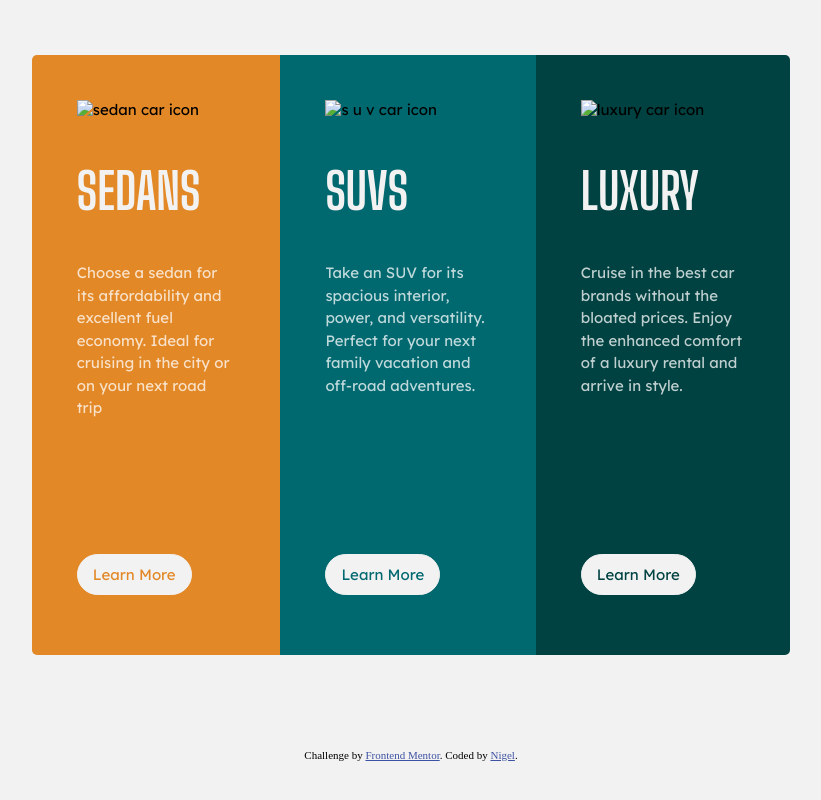
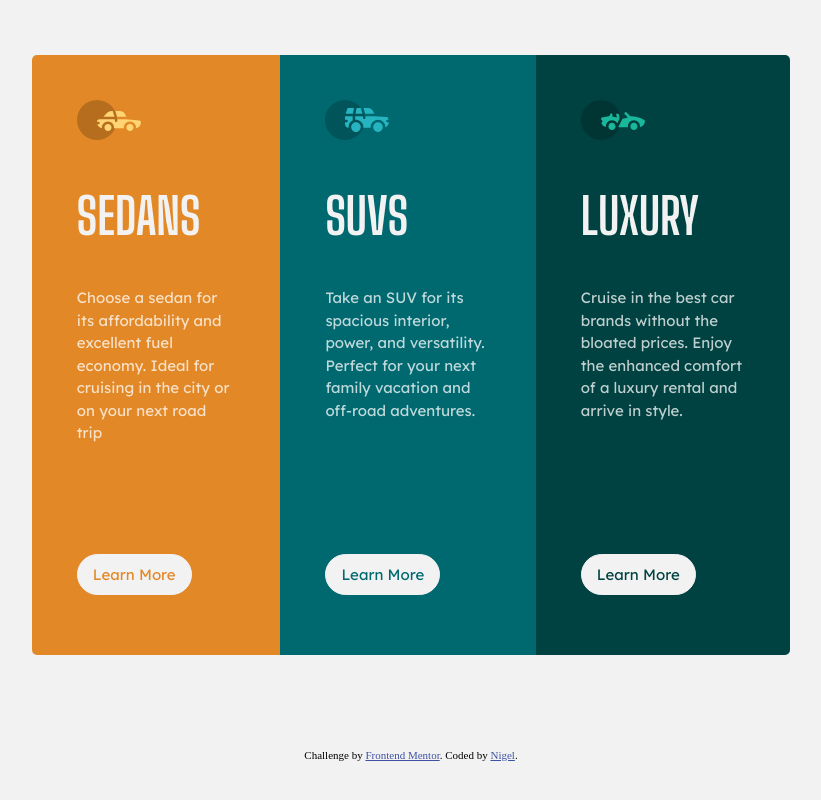
Before and after one commit to nigel-sys/3-column-preview-card-component, a plain HTML site: page index.html in a window 1280 px wide. Shown: the whole page, without its empty margins (229-1050 px from the left). Drawn offline with Linux system fonts and the light colour scheme; the site is published under a folder, as on GitHub Pages, so addresses that start at the root find nothing.

Commit message:
Fix image path

```diff
--- a/index.html
+++ b/index.html
@@ -30,21 +30,21 @@
 <body>
   <section id="container">
     <div class="sedans">
-      <img src="/images/icon-sedans.svg" alt="sedan car icon">
+      <img src="images/icon-sedans.svg" alt="sedan car icon">
       <h1>SEDANS</h1>
       <p>Choose a sedan for its affordability and excellent fuel economy. Ideal for cruising in the city or on your next
         road trip</p>
       <button class="button button-sedan">Learn More</button>
     </div>
     <div class="suvs">
-      <img src="/images/icon-suvs.svg" alt="s u v car icon">
+      <img src="images/icon-suvs.svg" alt="s u v car icon">
       <h1>SUVS</h1>
       <p>Take an SUV for its spacious interior, power, and versatility. Perfect for your next family vacation
         and off-road adventures.</p>
       <button class="button button-suv">Learn More</button>
     </div>
     <div class="lux">
-      <img src="/images/icon-luxury.svg" alt="luxury car icon">
+      <img src="images/icon-luxury.svg" alt="luxury car icon">
       <h1>LUXURY</h1>
       <p>Cruise in the best car brands without the bloated prices. Enjoy the enhanced comfort of a luxury
         rental and arrive in style.</p>
```
